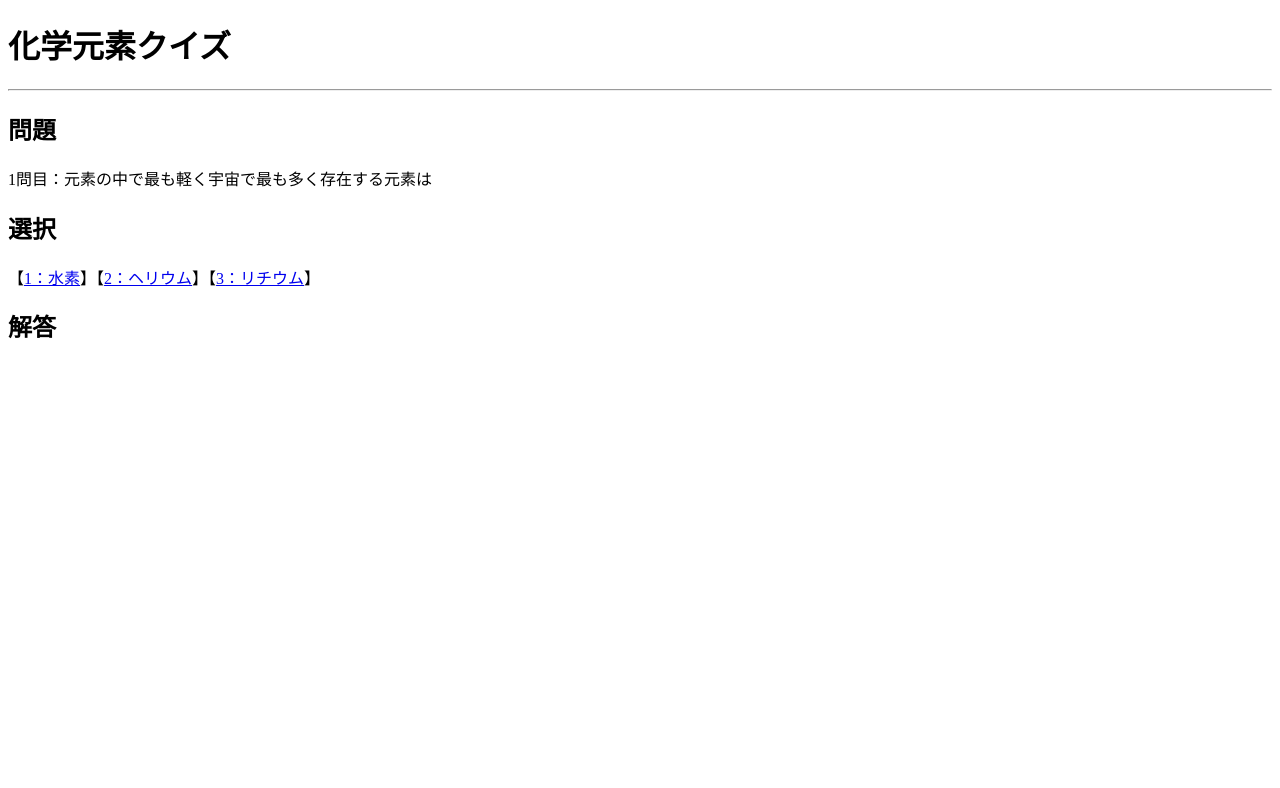
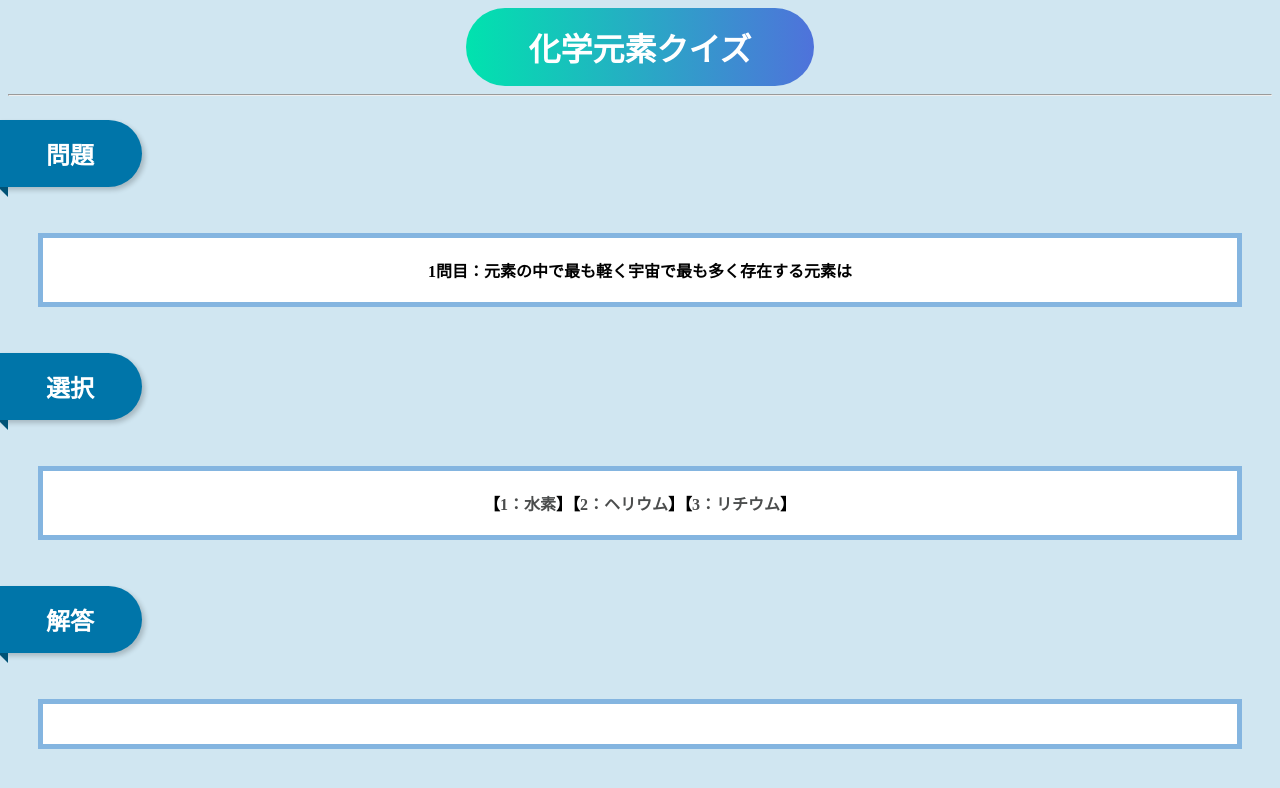
Before and after one commit to Sayao01/chemistoryquizgame, a plain HTML site: page index.html in a window 1280 px wide. Drawn offline with Linux system fonts and the light colour scheme.

Commit message:
Update index.html

```diff
--- a/index.html
+++ b/index.html
@@ -3,7 +3,7 @@
 <head>
 <meta charset="utf-8">
 <title>元素クイズ</title>
-<link href="style.css" rel="stylesheet" type="text/css">
+<link href="stylesheet.css" rel="stylesheet" type="text/css">
 </head>
 <body>
 <h1>化学元素クイズ</h1>
```
